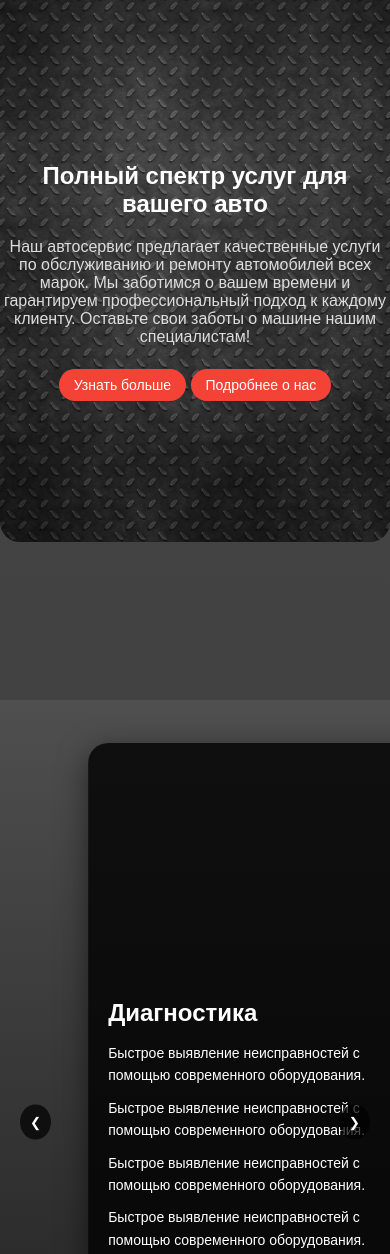
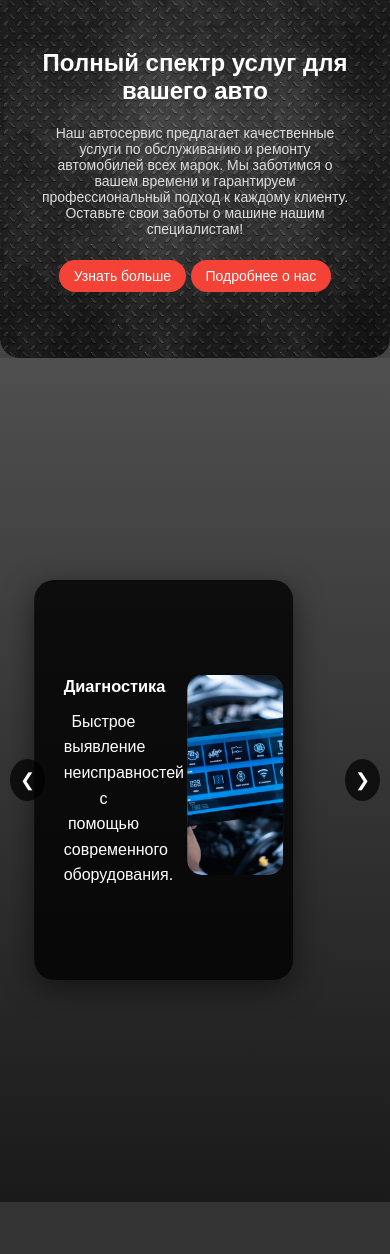
Before and after one commit to takizzava/avto_WEB, a plain HTML site: page index.html in a window 390 px wide. Shown: the part 727-1981 px from the top of the page. Drawn offline with Linux system fonts and the light colour scheme.

Commit message:
Вроде что-то исправил))

```diff
--- a/css/style.css
+++ b/css/style.css
@@ -305,27 +305,32 @@ header .call-button:hover {
 
 /* Приветственный баннер */
 .hero {
-
     position: relative;
-    height: 100vh; /* Занимает всю высоту экрана */
+    height: calc(100vh - 20px); /* Вычитаем высоту шапки из общей высоты */
     display: flex;
     justify-content: center;
     align-items: center;
     text-align: center;
     overflow: hidden;
+    margin-top: 80px; /* Отступ сверху под фиксированную шапку */
+    box-sizing: border-box;
     animation: fadeIn 2s ease-in-out; /* Анимация */
 }
 
 .hero-background {
     position: absolute;
-        top: 10px;
-        width: 100%; /* Уменьшаем размер изображения */
-        height: 80%; /* Уменьшаем высоту */
-        object-fit: cover; /* Изображение будет растягиваться, чтобы покрыть контейнер */
+    top: 0;
+    width: 100%;
+    height: 100%; /* Заполняет всю высоту родительского блока */
+    object-fit: cover;
     border-radius: 20px; /* Скругляем углы */
-        object-position: center; /* Центрируем изображение */
+    object-position: center;
+    z-index: -1;
+}
 
-        z-index: -1; /* Это свойство делает изображение фоном */
+.hero-text {
+    max-width: 80%; /* Ограничение ширины для читаемости */
+    z-index: 1; /* Текст поверх фонового изображения */
 }
 
 .hero h1 {
@@ -348,17 +353,15 @@ header .call-button:hover {
     border-radius: 30px;
     text-decoration: none;
     font-size: 18px;
-        transition: background-color 0.3s ease;
+    transition: background-color 0.3s ease, transform 0.3s ease;
     position: relative;
-        overflow: hidden;
 }
 
 .hero .main-button:hover, .hero .secondary-button:hover {
-        background-color: #ff5722; /* Светлый красный при наведении */
+    background-color: #ff5722;
     transform: scale(1.1);
-        box-shadow: 0 4px 5px rgba(255, 87, 34, 0.5); /* Эффект свечения */
+    box-shadow: 0 4px 15px rgba(255, 87, 34, 0.5);
 }
-
 
 /* Анимация для баннера */
 @keyframes fadeIn {
@@ -372,7 +375,12 @@ header .call-button:hover {
     }
 }
 
+/* Адаптивность */
 @media (max-width: 768px) {
+    .hero {
+        height: 60vh; /* Уменьшил высоту для мобильных устройств */
+        padding-top: 60px; /* Отступ сверху */
+    }
     .hero h1 {
         font-size: 32px;
     }
@@ -386,13 +394,22 @@ header .call-button:hover {
 }
 
 @media (max-width: 480px) {
+    .hero {
+        height: 50vh; /* Ещё меньше высота на очень маленьких экранах */
+        padding-top: 40px;
+    }
     .hero h1 {
         font-size: 24px;
+    }
+    .hero p {
+        font-size: 14px;
     }
     .hero .main-button, .hero .secondary-button {
         padding: 8px 15px;
     }
 }
+
+
 
 
 /* СКРОЛЛЕР */
@@ -511,36 +528,87 @@ header .call-button:hover {
     background-color: rgba(0, 0, 0, 0.9);
 }
 
-/* Адаптивность */
+/* Адаптивность для планшетов и мобильных устройств */
 @media (max-width: 768px) {
     .image-carousel {
-        height: 100vh; /* Высота на весь экран устройства */
+        height: 100vh; /* Высота слайдера на весь экран */
+    }
+
+    .carousel-container {
+        display: flex;
+        flex-direction: column; /* Элементы в колонку (картинка сверху, текст снизу) */
+        width: 100%; /* Полная ширина */
+    }
+
+    .carousel-item {
+        width: 100%; /* Каждый слайд занимает 100% ширины */
+        display: flex;
+        flex-direction: column; /* Переводим слайды в колонку (картинка сверху, текст снизу) */
+        align-items: center; /* Центрируем все элементы внутри слайда */
+        padding: 10px; /* Добавляем отступы */
     }
 
     .carousel-slide-window {
-        padding: 20px; /* Меньше отступов для экономии пространства */
-        height: 90%; /* Окно занимает 90% экрана */
+        padding: 20px; /* Убираем большие отступы */
+        width: 90%; /* Слайд занимает 90% ширины экрана */
+        height: auto; /* Высота будет зависеть от содержимого */
         box-sizing: border-box;
-    }
-
-    .carousel-text h3 {
-        font-size: 24px; /* Уменьшенный размер заголовка */
-    }
-
-    .carousel-text p {
-        font-size: 14px; /* Меньший текст для компактности */
+        gap: 20px; /* Меньше расстояния между текстом и изображением */
     }
 
     .carousel-image {
-        height: 200px; /* Фиксированная высота изображения */
-        max-width: 80%; /* Масштабируем изображение */
+        width: 100%; /* Картинка занимает всю ширину слайда */
+        height: 200px; /* Картинка становится меньше на мобильных устройствах */
+        margin-bottom: 10px; /* Отступ снизу */
+    }
+
+    .carousel-image img {
+        width: 100%;
+        height: 100%;
+        object-fit: cover; /* Картинка растягивается, сохраняя пропорции */
+    }
+
+    .carousel-text {
+        padding: 10px 20px; /* Добавляем отступы для текста */
+        text-align: center; /* Центрируем текст */
+        font-size: 16px; /* Увеличиваем размер текста на мобильных устройствах */
+    }
+
+    .carousel-text h2 {
+        font-size: 24px; /* Увеличиваем размер заголовка */
+    }
+
+    .carousel-button {
+        position: absolute;
+        top: 50%;
+        z-index: 2;
+        background-color: rgba(0, 0, 0, 0.7);
+        color: white;
+        border: none;
+        padding: 10px;
+        cursor: pointer;
+        transform: translateY(-50%);
+        transition: background-color 0.3s ease;
+        border-radius: 50%;
+        font-size: 18px; /* Уменьшаем размер кнопок */
+    }
+
+    .prev {
+        left: 10px; /* Левый отступ кнопки */
+    }
+
+    .next {
+        right: 10px; /* Правый отступ кнопки */
+    }
+
+    .carousel-button:hover {
+        background-color: rgba(0, 0, 0, 0.9); /* При наведении кнопка становится темнее */
     }
 }
 
-
 @media (max-width: 480px) {
     .carousel-slide-window {
-        padding: 20px; /* Ещё меньше отступов */
+        padding: 0 10px; /* Уменьшаем отступы */
     }
 
     .carousel-text {
@@ -548,10 +616,9 @@ header .call-button:hover {
     }
 
     .carousel-button {
-        padding: 10px; /* Уменьшаем размер кнопок */
+        padding: 10px; /* Меньше кнопки */
     }
 }
-
 
 
  /* УСЛУГИ */
--- a/index.html
+++ b/index.html
@@ -4,7 +4,7 @@
     <link href="https://cdnjs.cloudflare.com/ajax/libs/font-awesome/5.15.4/css/all.min.css" rel="stylesheet">
     <meta charset="UTF-8">
     <meta name="viewport" content="width=device-width, initial-scale=1.0">
-    <title>Автосервис "KITServis"</title>
+    <title>Автосервис "Новая звезда"</title>
     <link rel="stylesheet" href="css/style.css">
 </head>
 <body>
@@ -60,9 +60,6 @@
             <div class="carousel-slide-window">
                 <div class="carousel-text">
                     <h3>Диагностика</h3>
-                    <p>Быстрое выявление неисправностей с помощью современного оборудования.</p>
-                    <p>Быстрое выявление неисправностей с помощью современного оборудования.</p>
-                    <p>Быстрое выявление неисправностей с помощью современного оборудования.</p>
                     <p>Быстрое выявление неисправностей с помощью современного оборудования.</p>
                 </div>
                 <div class="carousel-image">
@@ -197,7 +194,6 @@
     });
 </script>
 
-
    <!-- Услуги -->
 <section id="services" class="services">
     <div class="container">
@@ -283,12 +279,12 @@
            <!-- Правая часть с картой -->
            <div class="footer-map">
             <div class="map">
-                    <iframe src="https://yandex.ru/map-widget/v1/?um=constructor%3Axxxxxxxxxxxxxxxxx&source=constructor&z=12&ll=37.617634%2C55.755819&spn=0.05%2C0.05" width="300" height="300" frameborder="0"></iframe>
+                <iframe src="https://yandex.ru/map-widget/v1/?ll=37.725254%2C55.931459&mode=search&ol=geo&ouri=ymapsbm1%3A%2F%2Fgeo%3Fdata%3DCgg1Njg3OTg4ORJq0KDQvtGB0YHQuNGPLCDQnNC-0YHQutC-0LLRgdC60LDRjyDQvtCx0LvQsNGB0YLRjCwg0JzRi9GC0LjRidC4LCDQktC-0LvQutC-0LLRgdC60L7QtSDRiNC-0YHRgdC1LCDQstC7MTcvMSIKDZ_mFkIVy7lfQg%2C%2C&z=17.51" width="100%" height="300"></iframe>
             </div>
         </div>
     </div>
 
-        <!-- Кнопка Telegram -->
+    <!-- Кнопка Telegram по центру подвала -->
     <div class="footer-telegram">
         <a href="https://t.me/ns_car" target="_blank" class="telegram-button">
             <i class="fab fa-telegram-plane telegram-icon"></i>
```
Lines whose indentation alone changed are shown as unchanged.
